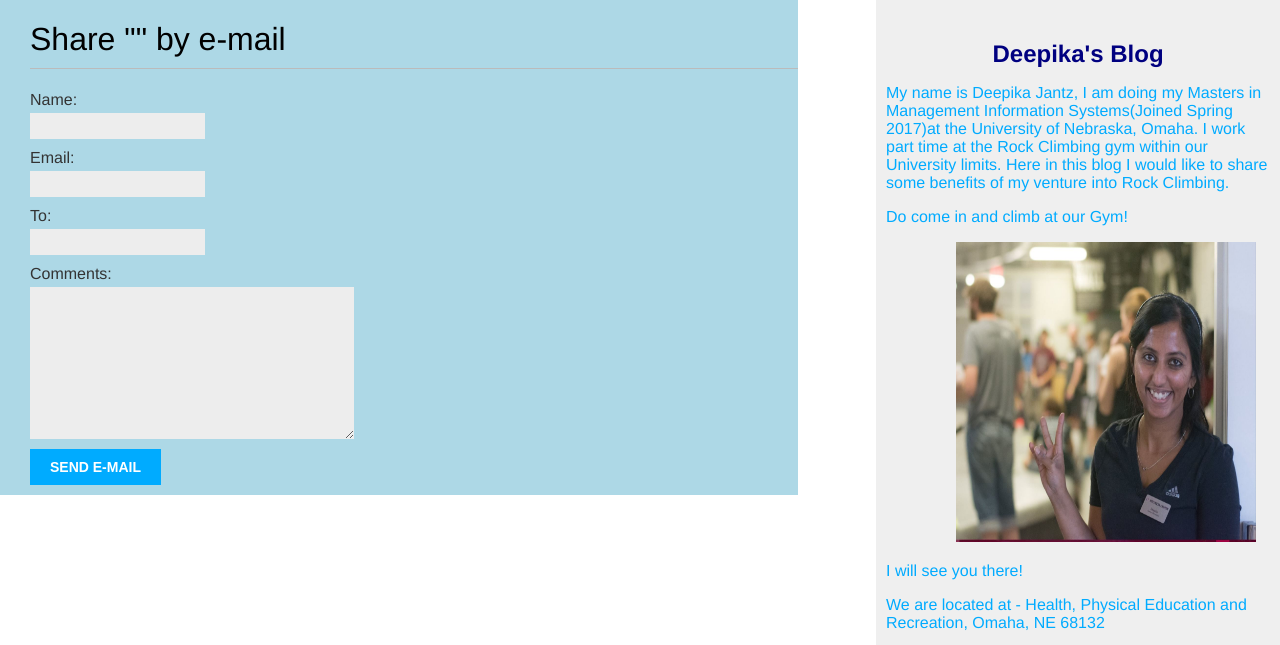
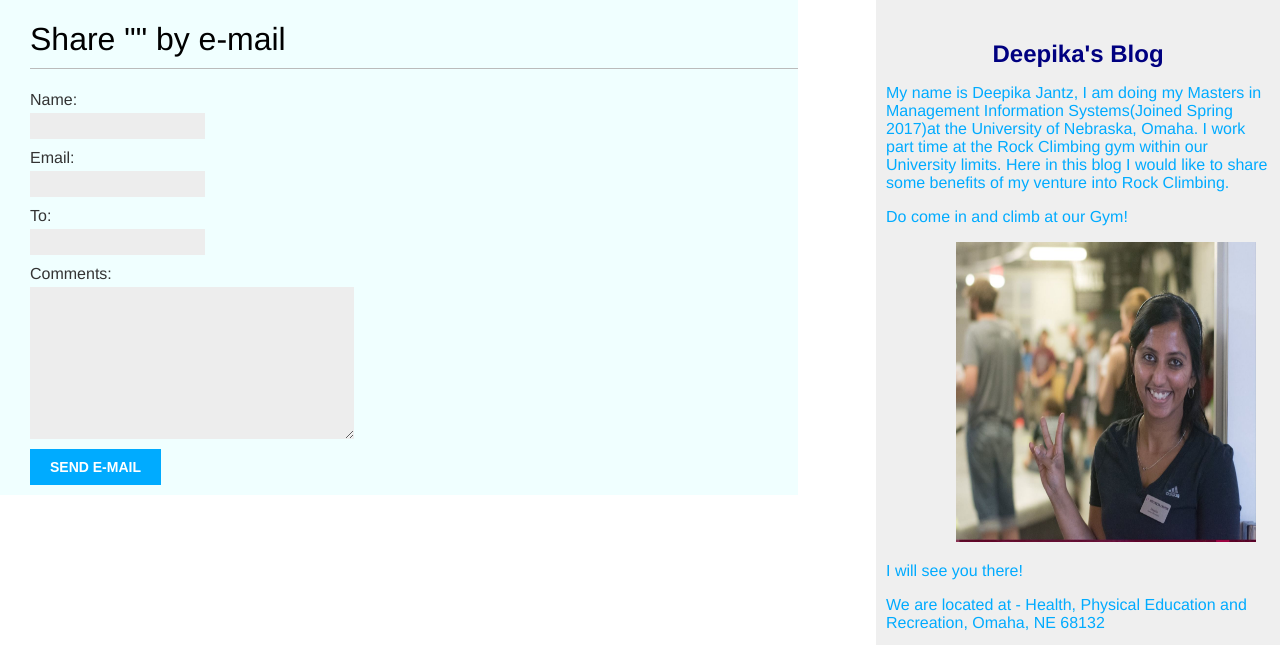
Before and after one commit to Jantz021991/DeepikaBlog, a Django app: template djblog/templates/blog/post/share.html in a window 1280 px wide. Shown: the top 645 px of the page. Run offline with Django 3.2, Linux system fonts and the light colour scheme; the template is opened without the code that fills it: values that come from a table or form of the project are taken from there, others are empty.

Commit message:
Pushing changes

```diff
--- a/djblog/static/css/blog.css
+++ b/djblog/static/css/blog.css
@@ -24,7 +24,7 @@ h2 {
     float:left;
     width:60%;
     padding:0 0 0 30px;
-    background-color: lightblue;
+    background-color: azure;
 }
 
 #sidebar {
```
